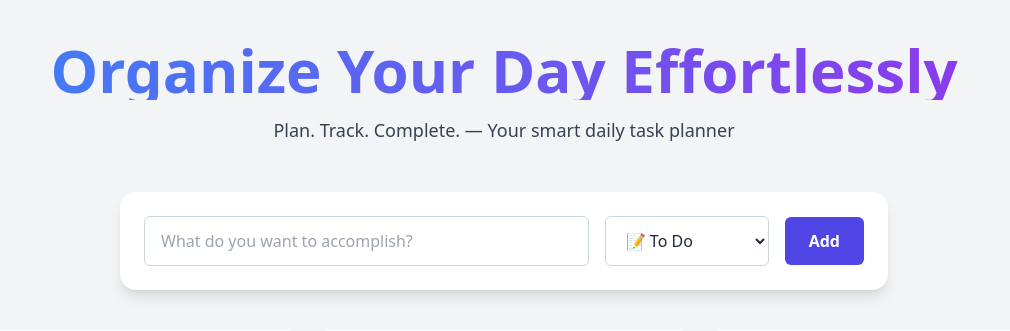
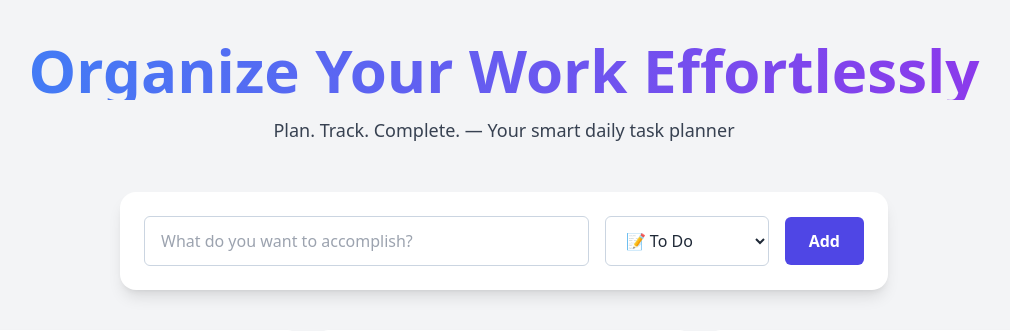
Before and after one commit to HarshitaGon/PlanScript, a Flask app: page / in a window 1280 px wide. Shown: the part 80-411 px from the top of the page, without its empty margins (136-1146 px from the left). Run offline with Flask 3, Linux system fonts and the light colour scheme; data comes from the database, SQL or seed files in the repository; some libraries are stand-ins or nearby versions.

Commit message:
complete functionalities done

```diff
--- a/templates/index.html
+++ b/templates/index.html
@@ -8,7 +8,7 @@
     <section class="relative text-center mb-12 overflow-hidden">
       <div class="relative z-10 animate-fade-slide">
         <h2 class="text-5xl md:text-6xl font-extrabold bg-gradient-to-r from-blue-500 to-purple-600 text-transparent bg-clip-text">
-          Organize Your Day Effortlessly
+          Organize Your Work Effortlessly
         </h2>
         <p class="mt-4 text-lg text-gray-700 dark:text-gray-300">Plan. Track. Complete. — Your smart daily task planner</p>
       </div>
```
